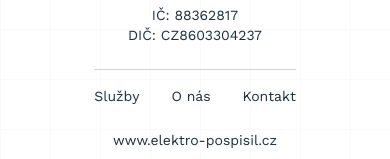
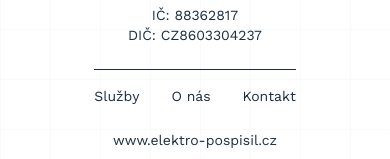
Before and after one commit to hanapp-cz/elektro-pospisil, a Next.js app: page / in a window 390 px wide. Shown: the part 3777-3936 px from the top of the page. Built offline with nearby package versions, Linux system fonts and the light colour scheme.

Commit message:
refactor: :lipstick: recolor footer divider

```diff
--- a/src/components/Footer.tsx
+++ b/src/components/Footer.tsx
@@ -30,10 +30,7 @@
         </div>
 
         <nav
-          className={cn(
-            "pt-4 sm:p-0",
-            "border-t border-primary-light/30 sm:border-0"
-          )}
+          className={cn("pt-4 sm:p-0", "border-t border-current sm:border-0")}
         >
           <NavLinks />
         </nav>
```
